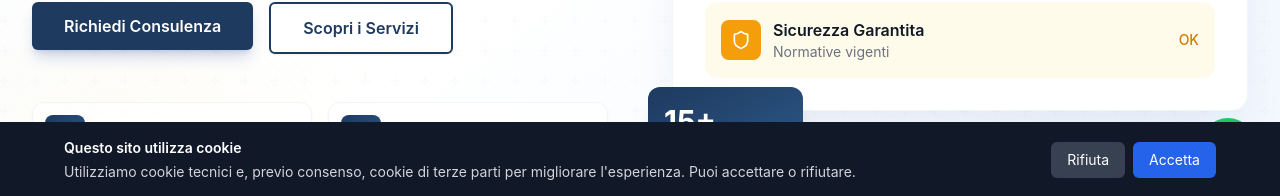
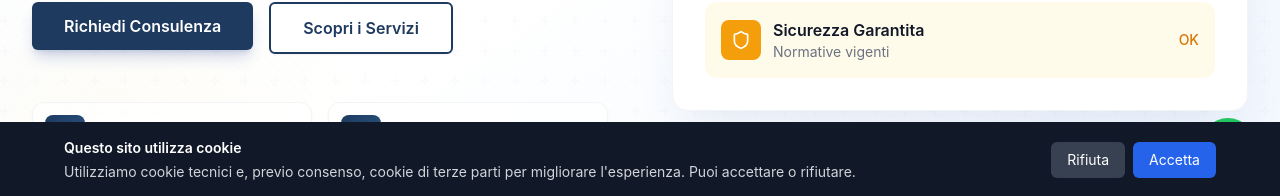
Before and after one commit to paganoingvincenzo/studio-website, a React (Vite) app in the folder app/: page / in a window 1280 px wide. Shown: the part 602-798 px from the top of the page. Built offline with nearby package versions, Linux system fonts and the light colour scheme.

Commit message:
Update Hero.tsx

```diff
--- a/app/src/sections/Hero.tsx
+++ b/app/src/sections/Hero.tsx
@@ -169,13 +169,7 @@ export default function Hero() {
                 </div>
               </div>
 
-              {/* Floating Badge */}
-              <div className="absolute -bottom-16 -left-6 bg-gradient-to-br from-[#1e3a5f] to-[#2d5a8a] text-white p-4 rounded-xl shadow-xl">
-                <p className="text-3xl font-bold">15+</p>
-                <p className="text-sm text-blue-100">Anni di Esperienza</p>
-              </div>
-
-              {/* Floating Badge 2 */}
+              {/* Floating Badge 2 (rimane) */}
               <div className="absolute -top-4 -right-4 bg-white p-4 rounded-xl shadow-xl border border-gray-100">
                 <div className="flex items-center gap-2">
                   <div className="flex -space-x-2">
@@ -190,6 +184,7 @@ export default function Hero() {
                   </div>
                 </div>
               </div>
+
             </div>
           </div>
         </div>
```
